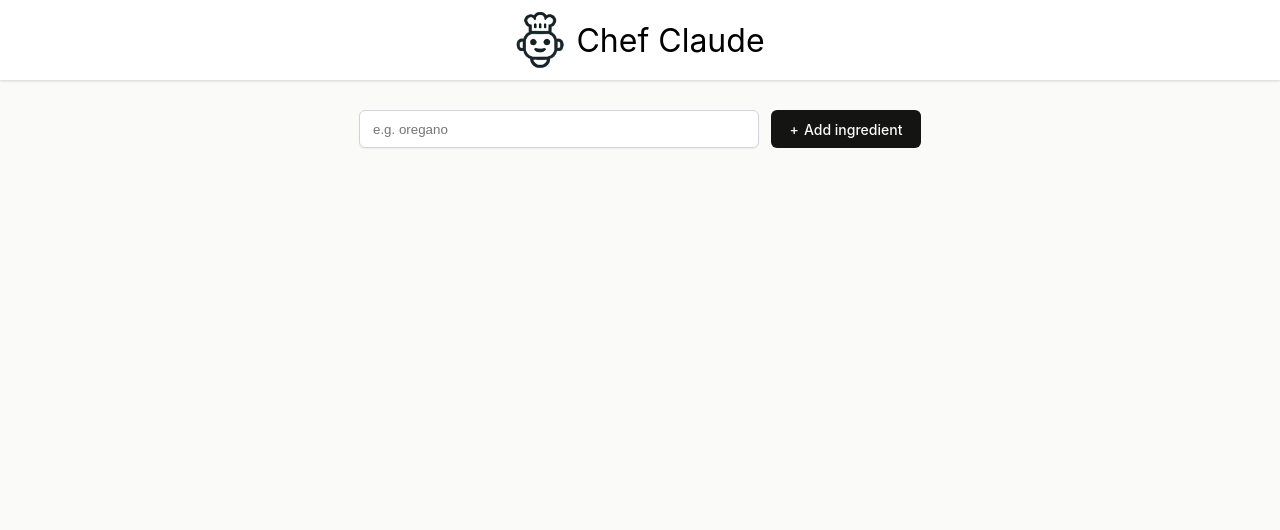
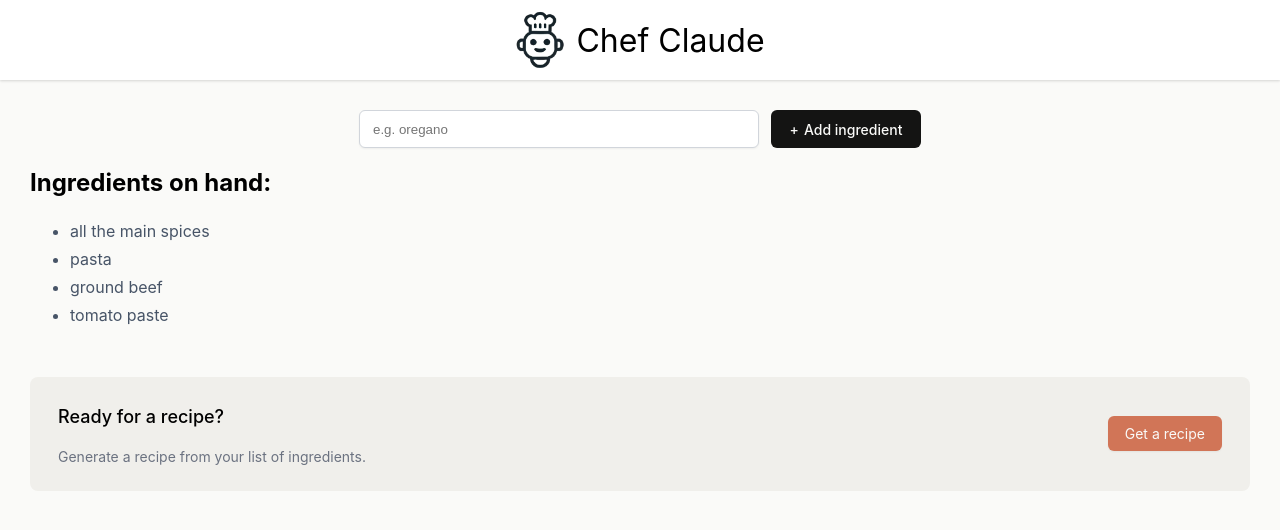
Before and after one commit to youssefM1999/chef-claude, a React (Vite) app in the folder my-app/: page / in a window 1280 px wide. Shown: the top 530 px of the page. Built offline with nearby package versions, Linux system fonts and the light colour scheme.

Commit message:
Refactor components to make it cleaner

```diff
--- /dev/null
+++ b/my-app/src/components/ClaudeRecipe.tsx
@@ -0,0 +1,36 @@
+export default function ClaudeRecipe() {
+    return (
+        <section>
+            <h2>Chef Claude Recommends:</h2>
+            <article className="suggested-recipe-container" aria-live="polite">
+                <p>Based on the ingredients you have available, I would recommend making a simple a delicious <strong>Beef Bolognese Pasta</strong>. Here is the recipe:</p>
+                <h3>Beef Bolognese Pasta</h3>
+                <strong>Ingredients:</strong>
+                <ul>
+                    <li>1 lb. ground beef</li>
+                    <li>1 onion, diced</li>
+                    <li>3 cloves garlic, minced</li>
+                    <li>2 tablespoons tomato paste</li>
+                    <li>1 (28 oz) can crushed tomatoes</li>
+                    <li>1 cup beef broth</li>
+                    <li>1 teaspoon dried oregano</li>
+                    <li>1 teaspoon dried basil</li>
+                    <li>Salt and pepper to taste</li>
+                    <li>8 oz pasta of your choice (e.g., spaghetti, penne, or linguine)</li>
+                </ul>
+                <strong>Instructions:</strong>
+                <ol>
+                    <li>Bring a large pot of salted water to a boil for the pasta.</li>
+                    <li>In a large skillet or Dutch oven, cook the ground beef over medium-high heat, breaking it up with a wooden spoon, until browned and cooked through, about 5-7 minutes.</li>
+                    <li>Add the diced onion and minced garlic to the skillet and cook for 2-3 minutes, until the onion is translucent.</li>
+                    <li>Stir in the tomato paste and cook for 1 minute.</li>
+                    <li>Add the crushed tomatoes, beef broth, oregano, and basil. Season with salt and pepper to taste.</li>
+                    <li>Reduce the heat to low and let the sauce simmer for 15-20 minutes, stirring occasionally, to allow the flavors to meld.</li>
+                    <li>While the sauce is simmering, cook the pasta according to the package instructions. Drain the pasta and return it to the pot.</li>
+                    <li>Add the Bolognese sauce to the cooked pasta and toss to combine.</li>
+                    <li>Serve hot, garnished with additional fresh basil or grated Parmesan cheese if desired.</li>
+                </ol>
+            </article>
+        </section>
+    )
+}
--- /dev/null
+++ b/my-app/src/components/IngredientsList.tsx
@@ -0,0 +1,18 @@
+export default function IngredientsList(props) {
+    const ingredientsListItems = props.ingredients.map(ingredient => (
+        <li key={ingredient}>{ingredient}</li>
+    ))
+    return (
+        <section>
+            <h2>Ingredients on hand:</h2>
+            <ul className="ingredients-list" aria-live="polite">{ingredientsListItems}</ul>
+            {props.ingredients.length > 3 && <div className="get-recipe-container">
+                <div>
+                    <h3>Ready for a recipe?</h3>
+                    <p>Generate a recipe from your list of ingredients.</p>
+                </div>
+                <button onClick={props.toggleRecipeShown}>Get a recipe</button>
+            </div>}
+        </section>
+    )
+}
--- a/my-app/src/components/Main.tsx
+++ b/my-app/src/components/Main.tsx
@@ -1,12 +1,16 @@
 import React from "react"
+import IngredientsList from "./IngredientsList"
+import ClaudeRecipe from "./ClaudeRecipe"
 
 export default function Main() {
+    const [ingredients, setIngredients] = React.useState(
+        ["all the main spices", "pasta", "ground beef", "tomato paste"]
+    )
+    const [recipeShown, setRecipeShown] = React.useState(false)
 
-    const [ingredients, setIngredients] = React.useState([])
-
-    const ingredientsListItems = ingredients.map(ingredient => (
-        <li key={ingredient}>{ingredient}</li>
-    ))
+    function toggleRecipeShown() {
+        setRecipeShown(prevShown => !prevShown)
+    }
 
     function addIngredient(formData) {
         const newIngredient = formData.get("ingredient")
@@ -24,9 +28,15 @@
                 />
                 <button>Add ingredient</button>
             </form>
-            <ul>
-                {ingredientsListItems}
-            </ul>
+
+            {ingredients.length > 0 &&
+                <IngredientsList
+                    ingredients={ingredients}
+                    toggleRecipeShown={toggleRecipeShown}
+                />
+            }
+
+            {recipeShown && <ClaudeRecipe />}
         </main>
     )
 }
--- a/my-app/src/index.css
+++ b/my-app/src/index.css
@@ -62,3 +62,56 @@
     content: "+";
     margin-right: 5px;
 }
+
+ul.ingredients-list {
+    margin-bottom: 48px;
+}
+
+ul.ingredients-list > li {
+    color: #475467;
+    line-height: 28px;
+}
+
+.get-recipe-container {
+    display: flex;
+    justify-content: space-between;
+    align-items: center;
+    border-radius: 8px;
+    background: #F0EFEB;
+    padding: 10px 28px;
+}
+
+.get-recipe-container h3 {
+    font-size: 1.125rem;
+    font-weight: 500;
+    line-height: 24px;
+}
+
+.get-recipe-container p {
+    color: #6B7280;
+    font-size: 0.875rem;
+    line-height: 20px;
+}
+
+.get-recipe-container button {
+    border: none;
+    border-radius: 6px;
+    background: #D17557;
+    box-shadow: 0px 1px 2px 0px rgba(0, 0, 0, 0.05);
+    color: #FAFAF8;
+    padding: 9px 17px;
+    font-family: Inter, sans-serif;
+    font-size: 0.875rem;
+    cursor: pointer;
+}
+
+.suggested-recipe-container {
+    color: #475467;
+    line-height: 28px;
+    font-size: 1.125rem;
+    font-weight: 400;
+}
+
+.suggested-recipe-container ul li, .suggested-recipe-container ol li {
+    margin-bottom: 8px;
+}
```
